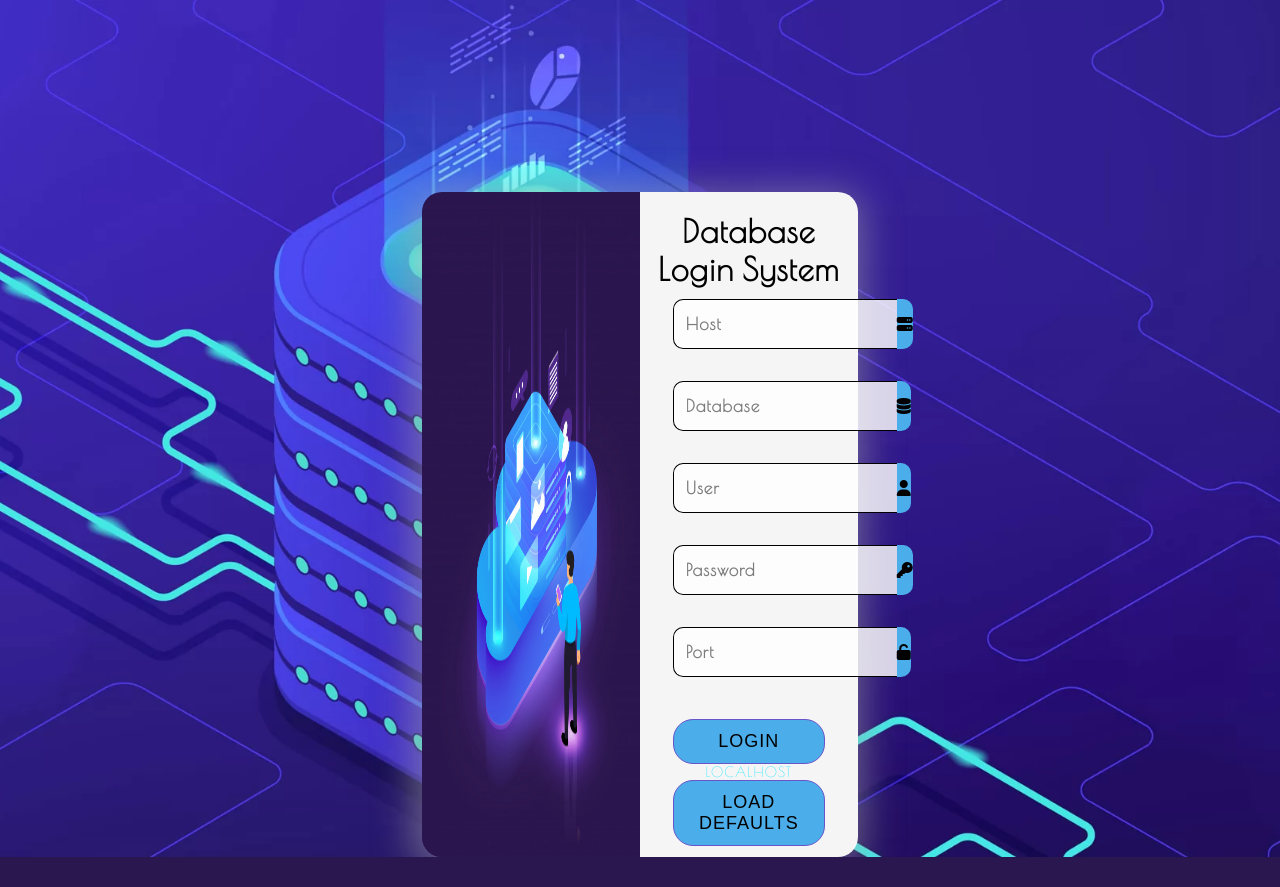
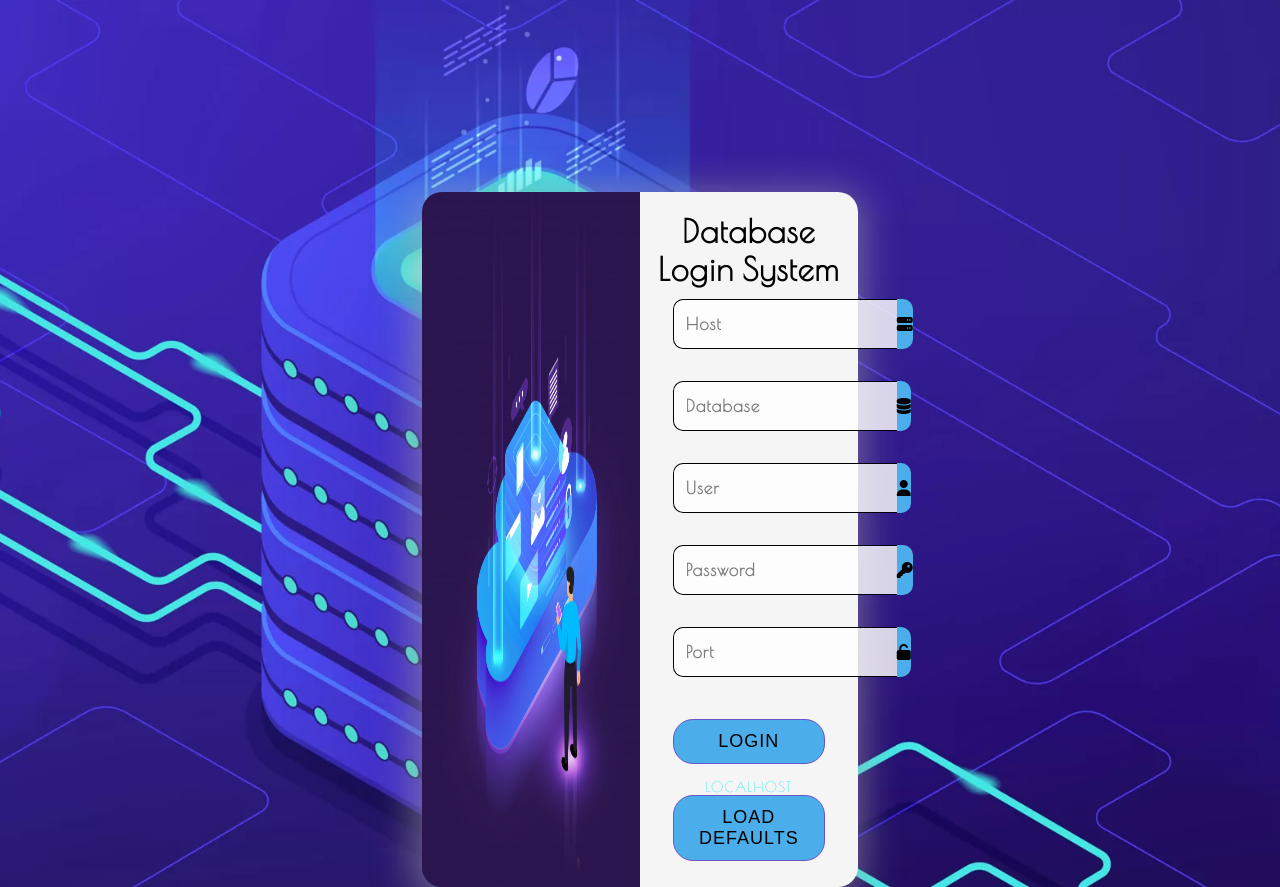
Before and after one commit to Mernus/db_volsu, a Django app: page / in a window 1280 px wide. Before the commit the page ends 857 px from the top, so only its background shows below. Run offline with Django 3.2, Linux system fonts and the light colour scheme; some libraries are stand-ins or nearby versions.

Commit message:
Style update

```diff
--- a/db_volsu/static/login_page/css/style.css
+++ b/db_volsu/static/login_page/css/style.css
@@ -77,6 +77,7 @@
     -o-transition: 0.5s all;
     -moz-transition: 0.5s all;
     -ms-transition: 0.5s all;
+    margin-bottom: 15px;
 }
 
 button:hover {
```
